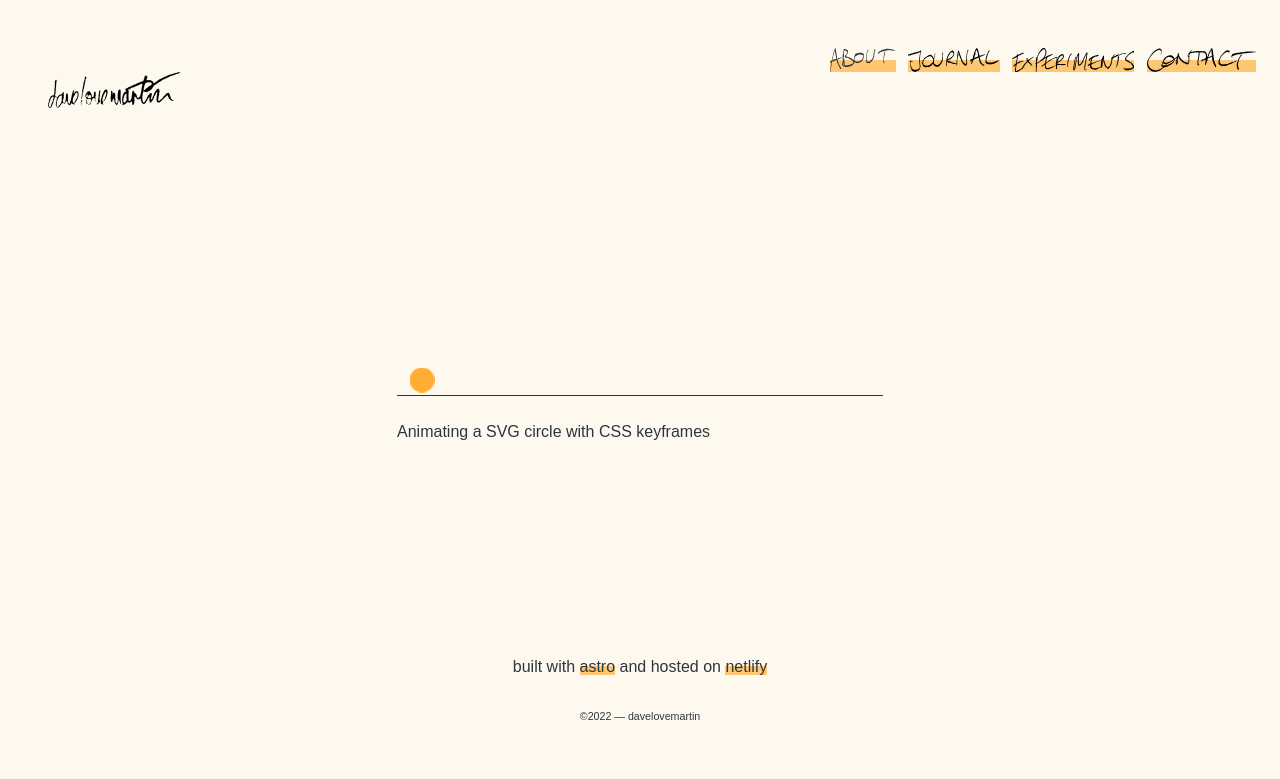
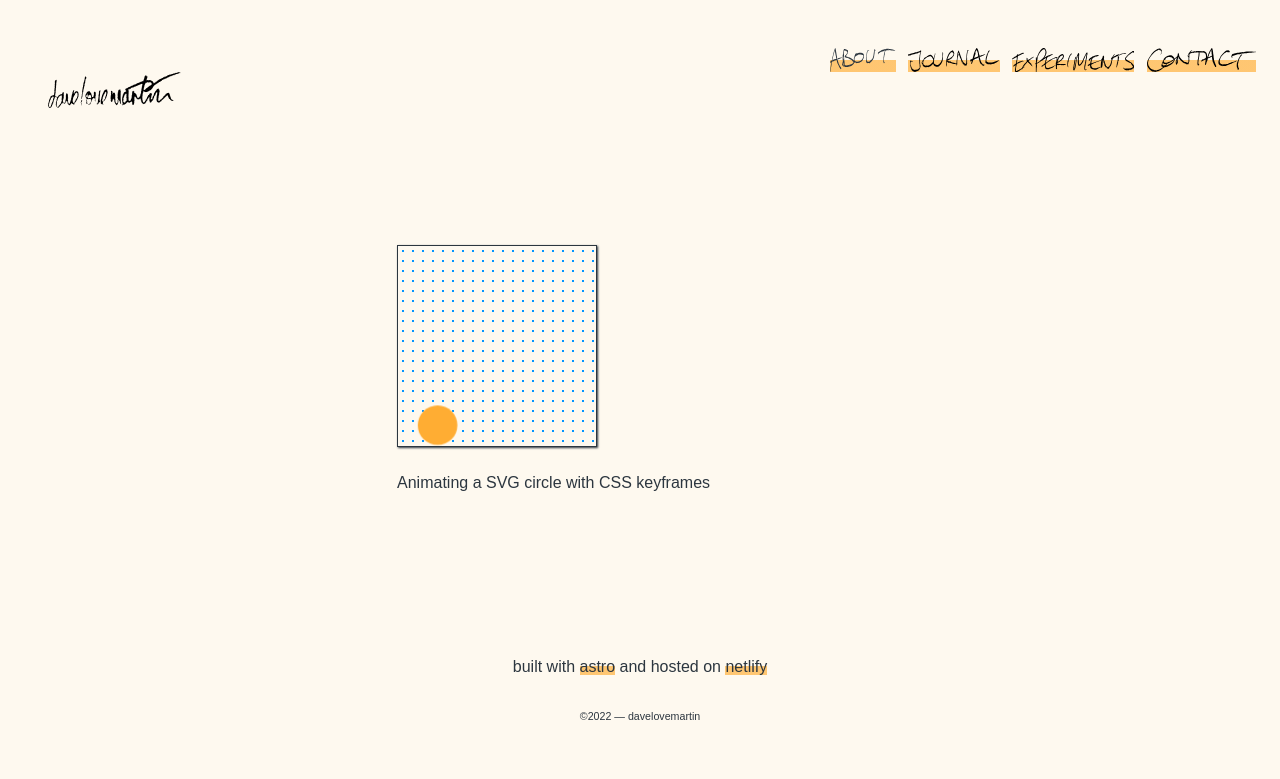
Before and after one commit to davelovemartin/davelovemartin.com, an Astro site: page /experiments in a window 1280 px wide. Built offline with nearby package versions, Linux system fonts and the light colour scheme; Astro itself is replaced by a stand-in of ours.

Commit message:
adding background for experiments in svg

```diff
--- a/src/pages/experiments.astro
+++ b/src/pages/experiments.astro
@@ -10,13 +10,13 @@ import Layout from "../layouts/Layout.astro";
       transform: translateY(0);
     }
     to {
-      transform: translateY(120px);
+      transform: translateY(160px);
     }
   }
   .ball {
     animation-name: bounce;
     animation-duration: 1s;
-    animation-timing-function: linear;
+    animation-timing-function: ease-in-out;
     animation-delay: 0s;
     animation-iteration-count: infinite;
     animation-direction: alternate;
@@ -24,7 +24,14 @@ import Layout from "../layouts/Layout.astro";
     fill: var(--color-highlight);
   }
   .graphic-container {
-    border-bottom: solid 1px var(--color-foreground);
+    background-image: radial-gradient(
+      var(--color-incidental) 0.0625rem,
+      transparent 0
+    );
+    background-size: 10px 10px;
+    width: 200px;
+    border: solid 1px var(--color-foreground);
+    box-shadow: 1px 1px 2px var(--color-foreground);
   }
 </style>
 
@@ -32,8 +39,8 @@ import Layout from "../layouts/Layout.astro";
   <Centre>
     <Box>
       <div class="graphic-container">
-        <svg width="100px" height="100px" viewBox="0 0 200 200">
-          <circle class="ball" cx="50" cy="50" r="25"></circle>
+        <svg width="200px" height="200px" viewBox="0 0 200 200">
+          <circle class="ball" cx="40" cy="20" r="20"></circle>
         </svg>
       </div>
       <p>Animating a SVG circle with CSS keyframes</p>
```
